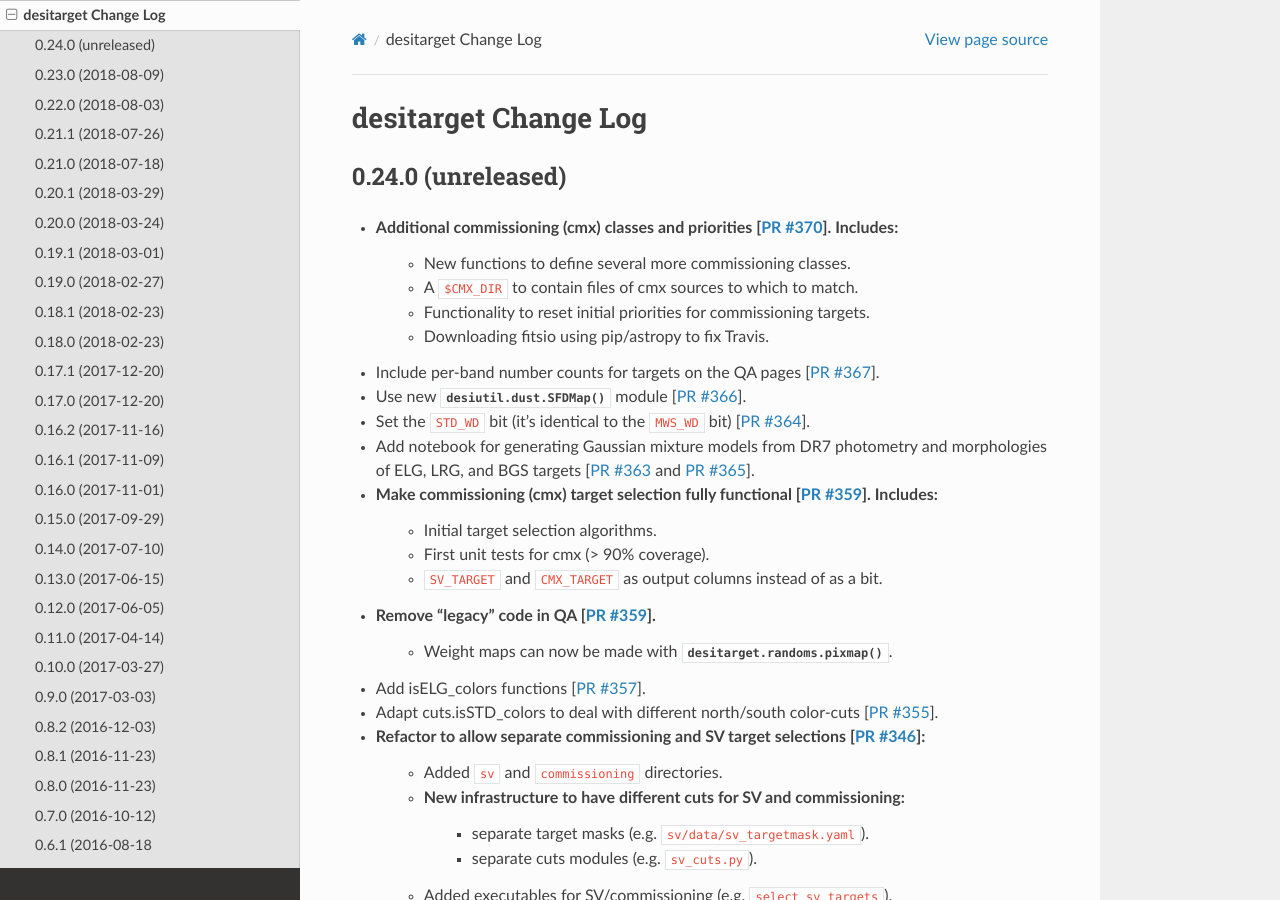
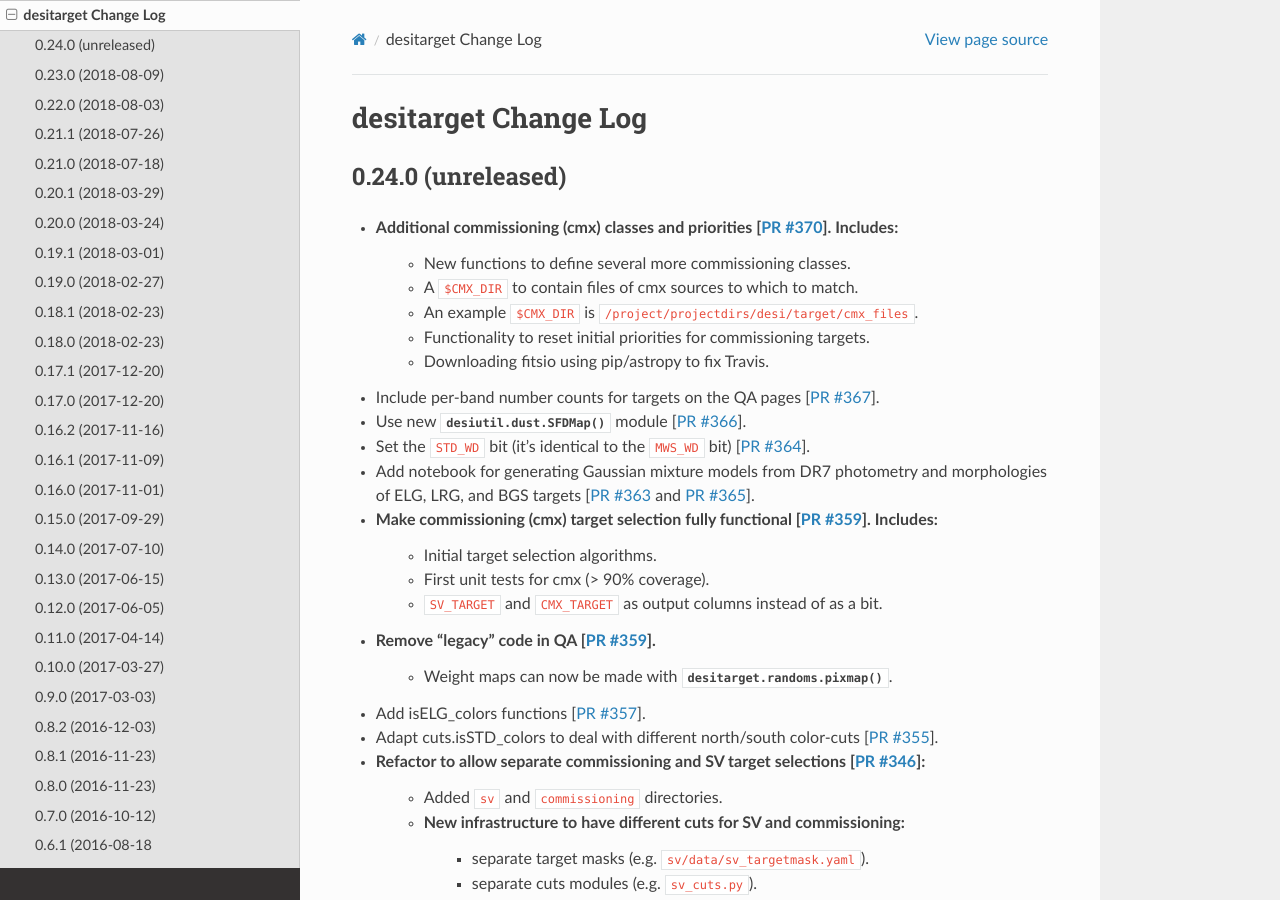
Before and after one commit to desihub/desitarget, a Sphinx documentation site: the page built from doc/changes.rst, in a window 1280 px wide and 900 px high. Built offline with Sphinx 7.4.7 and the Read the Docs theme 2.0.0, drawn with Linux system fonts in a browser that asks for light colours.

Commit message:
further updates to the changes docs [ci skip]

```diff
--- a/doc/changes.rst
+++ b/doc/changes.rst
@@ -7,6 +7,7 @@ desitarget Change Log
 * Additional commissioning (cmx) classes and priorities [`PR #370`_]. Includes:
     * New functions to define several more commissioning classes.
     * A ``$CMX_DIR`` to contain files of cmx sources to which to match.
+    * An example ``$CMX_DIR`` is ``/project/projectdirs/desi/target/cmx_files``.
     * Functionality to reset initial priorities for commissioning targets.
     * Downloading fitsio using pip/astropy to fix Travis.
 * Include per-band number counts for targets on the QA pages [`PR #367`_].
```
